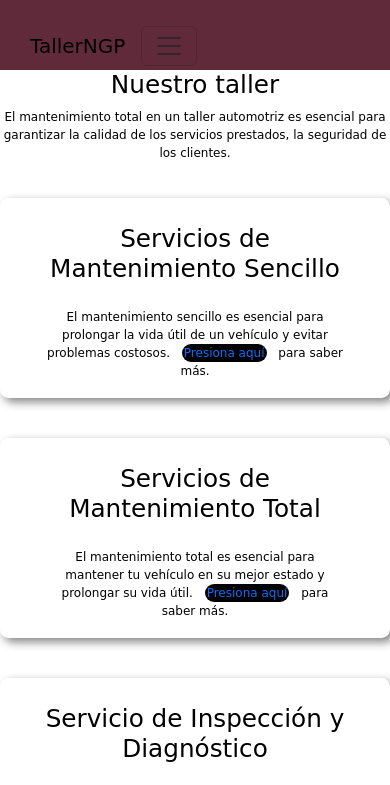
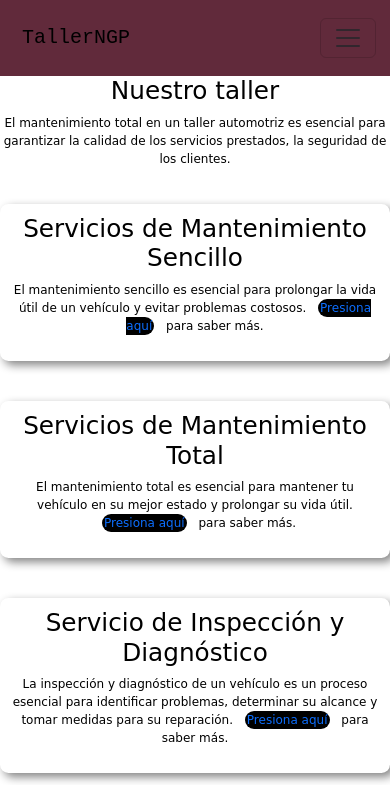
Before and after one commit to NicolasGervasio/PF-Gervasio, a plain HTML site: page index.html in a window 390 px wide. Shown: the top 785 px of the page. Drawn offline with nearby package versions, Linux system fonts and the light colour scheme.

Commit message:
correxiones responsive css

```diff
--- a/css/style.css
+++ b/css/style.css
@@ -8,29 +8,32 @@ body {
 
 /* Header */
 header {
-  display: flex;
-  flex-direction: row;
-  justify-content: space-between;
-  align-items: baseline;
-  padding: 10px;
+  padding: 2px;
   background-color: #612a3b;
   color: white;
-  text-align: center;
-  height: 70px;
 }
 
-header div {
-  display: flex;
-  flex-direction: row;
-  align-self: center;
+.navbar {
+  background-color: firebrick;
+  text-align: center;
+  background-color: #612a3b;
+  position: end;
+  z-index: 1000;
 }
 
-header nav {
-  display: flex;
-  flex-direction: row;
-  list-style-type: none;
-  text-align: end;
-  align-self: center;
+tbody, td, tfoot, th, thead, tr {
+  border-color: inherit;
+  border-style: solid;
+}
+
+.navbar-brand {
+  padding-top: var(--bs-navbar-brand-padding-y);
+  padding-bottom: var(--bs-navbar-brand-padding-y);
+  margin-right: var(--bs-navbar-brand-margin-end);
+  font-family: "Courier New", Courier, monospace;
+  color: rgb(255 255 255);
+  text-decoration: none;
+  white-space: nowrap;
 }
 
 a {
@@ -73,7 +76,6 @@ footer {
   align-items: center;
   color: rgb(242, 236, 236);
   background-color: #612a3b;
-
 }
 
 .newsletter {
@@ -99,10 +101,6 @@ footer {
 
 .container {
   display: grid;
-  grid-template-columns: 300px;
-  grid-template-rows: 100px;
-  width: 400px;
-  height: 200px;
   justify-content: center;
   align-self: center;
   padding: 10px;
@@ -110,8 +108,7 @@ footer {
   border-radius: 8.5px;
   box-shadow: 4px 4px 10px rgba(0, 0, 0, 0.489);
   align-content: space-evenly;
-  align-items: center;
-
+  align-items: stretch;
 }
 
 .sectionAlign {
@@ -123,8 +120,8 @@ footer {
 
 .container2 {
   display: grid;
-  grid-template-columns: 300px;
-  grid-template-rows: 100px;
+  grid-template-columns: 309px;
+  grid-template-rows: 53px;
   width: 400px;
   height: 550px;
   padding: 5px;
@@ -180,7 +177,7 @@ aside.container3 {
 }
 
 .aNegro {
-  background-color: black;
+  background-color: rgb(0, 0, 0);
   padding: 2px;
   border-radius: 10px;
   text-decoration: none;
@@ -191,7 +188,6 @@ aside.container3 {
   border: black 10px;
   padding: 10px;
   border-radius: 5px;
-
 }
 
 .bodyIndex {
@@ -219,15 +215,9 @@ aside.container3 {
   align-items: center;
 }
 
-nav {
-  display: flex;
-  flex-wrap: wrap;
-}
-
 .headerGrid {
   grid-area: header;
-  display: flex;
-  flex-wrap: wrap;
+  height: 80px;
 }
 
 .sectionGrid {
@@ -295,8 +285,6 @@ nav {
   }
 }
 
-
-
 /* MOBILE */
 
 @media screen and (max-width: 678px) {
@@ -306,7 +294,7 @@ nav {
     padding: 0;
     margin: 0;
     box-sizing: border-box;
-    font-family: 'Comfortaa', cursive;
+    font-family: "Comfortaa", cursive;
     font-size: 12px;
   }
 
@@ -315,27 +303,6 @@ nav {
     flex-wrap: wrap;
   }
 }
-
-
-
-
-
-
-
-
-
-
-
-
-
-
-
-
-
-
-
-
-
 
 /*
 .color1 {
--- a/index.html
+++ b/index.html
@@ -17,9 +17,9 @@
   <body class="bodyIndex">
     <!-- Header -->
     <header class="headerGrid">
-      <nav class="navbar navbar-expand-lg">
+      <nav class="navbar">
         <div class="container-fluid">
-          <a class="navbar-brand" href="#">TallerNGP</a>
+          <a class="navbar-brand" href="./index.html">TallerNGP</a>
           <button class="navbar-toggler" type="button" data-bs-toggle="collapse" data-bs-target="#navbarNav" aria-controls="navbarNav" aria-expanded="false" aria-label="Toggle navigation">
             <span class="navbar-toggler-icon"></span>
           </button>
```
Also changed, not shown: pages/contacto.html (+2 -2 lines), pages/fichasdeprecios.html (+7 -4 lines), pages/quienessomos.html (+1 -1 lines), pages/servicios.html (+23 -6 lines).
